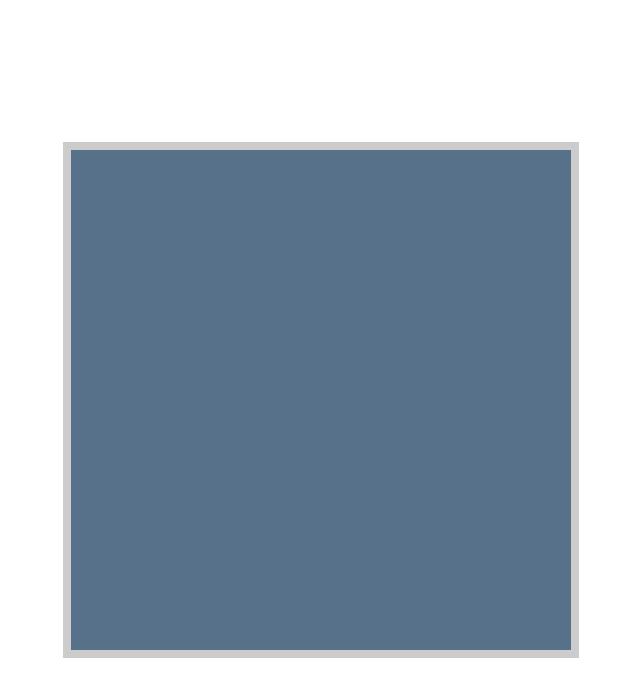
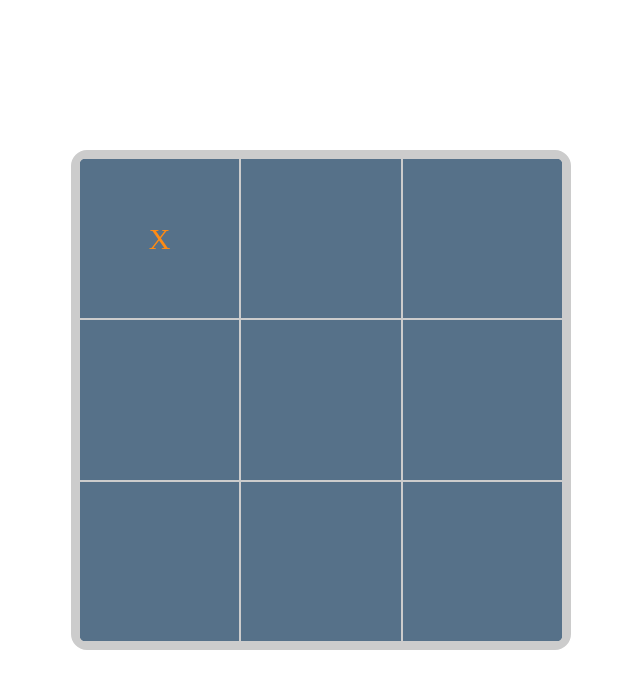
Before and after one commit to Lobi29/REACTJS-DOCS, a React (Create React App) app in the folder tictactoe/: page / in a window 1280 px wide. Shown: the top 696 px of the page, without its empty margins (319-959 px from the left). Built offline with nearby package versions, Linux system fonts and the light colour scheme.

Commit message:
Final commit of today, Styling is done but logic isn't implement yet, some errors are appears

```diff
--- a/tictactoe/src/App.css
+++ b/tictactoe/src/App.css
@@ -11,6 +11,10 @@ body {
   padding: 0;
 }
 
+* {
+  box-sizing: border-box;
+}
+
 /* FF8B13 */
 
 .board {
@@ -20,6 +24,7 @@ body {
   border: 0.5em solid #ccc;
   display: flex;
   flex-direction: column;
+  border-radius: 1em;
 }
 
 .row {
@@ -27,3 +32,15 @@ body {
   display: flex;
   flex-direction: row;
 }
+
+.square {
+  flex: 33%;
+  height: 100%;
+  border: 1px solid #ccc;
+  cursor: pointer;
+  display: grid;
+  place-items: center;
+  font-size: 30px;
+  color: #FF8B13;
+  font-family: 'Caveat Brush', cursive;
+}
--- a/tictactoe/src/App.js
+++ b/tictactoe/src/App.js
@@ -1,19 +1,84 @@
 import './App.css';
 import { useState } from 'react';
+import Square from "./Components/Square";
 
 function App() {
   const [board, setBoard] = useState(["", "", "", "", "", "", "", "", ""]);
+  const [player, setPlayer] = useState("X");
+
+  const chooseSquare = (square) => {
+    setBoard(
+      board.map((val, idx) => {
+        if (idx === square && val === "") {
+          return player;
+        }
+
+        return val;
+      })
+    );
+
+
+    if (player === "X") {
+      setPlayer("O");
+    } else {
+      setPlayer("X");
+    }
+  }
 
 
   return (
     <div className="App">
       <div className="board">
-        <div className="row"></div>
-        <div className="row"></div>
-        <div className="row"></div>
+
+        <div className="row">
+          <Square val={"X"} chooseSquare={() => {
+            chooseSquare(0);
+          }}
+          />
+          <Square val={board[1]} chooseSquare={() => {
+            chooseSquare(1);
+          }}
+          />
+          <Square val={board[2]} chooseSquare={() => {
+            chooseSquare(2);
+          }}
+          />
+        </div>
+        <div className="row">
+          <Square val={board[3]} chooseSquare={() => {
+            chooseSquare(3);
+          }}
+          />
+          <Square val={board[4]} chooseSquare={() => {
+            chooseSquare(4);
+          }}
+          />
+          <Square val={board[5]} chooseSquare={() => {
+            chooseSquare(5);
+          }}
+          />
+        </div>
+        <div className="row">
+          <Square val={board[6]} chooseSquare={() => {
+            chooseSquare(6);
+          }}
+          />
+          <Square val={board[7]} chooseSquare={() => {
+            chooseSquare(7);
+          }}
+          />
+          <Square val={board[8]} chooseSquare={() => {
+            chooseSquare(8);
+          }}
+          />
+        </div>
       </div>
     </div>
   );
 }
 
 export default App;
+
+
+// {/* <Square val={board[0]} chooseSquare={() => { alert(0); }}
+// /> */}
--- /dev/null
+++ b/tictactoe/src/Components/Square.js
@@ -0,0 +1,12 @@
+import React from 'react';
+import "../App.css";
+
+function Square({val, chooseSquare}) {
+    return (
+        <div className="square" onClick={chooseSquare}>
+            {val}
+        </div>
+    )
+}
+
+export default Square;
```
Also changed, not shown: 1 other file (tests, documents, lock files or other folders).
